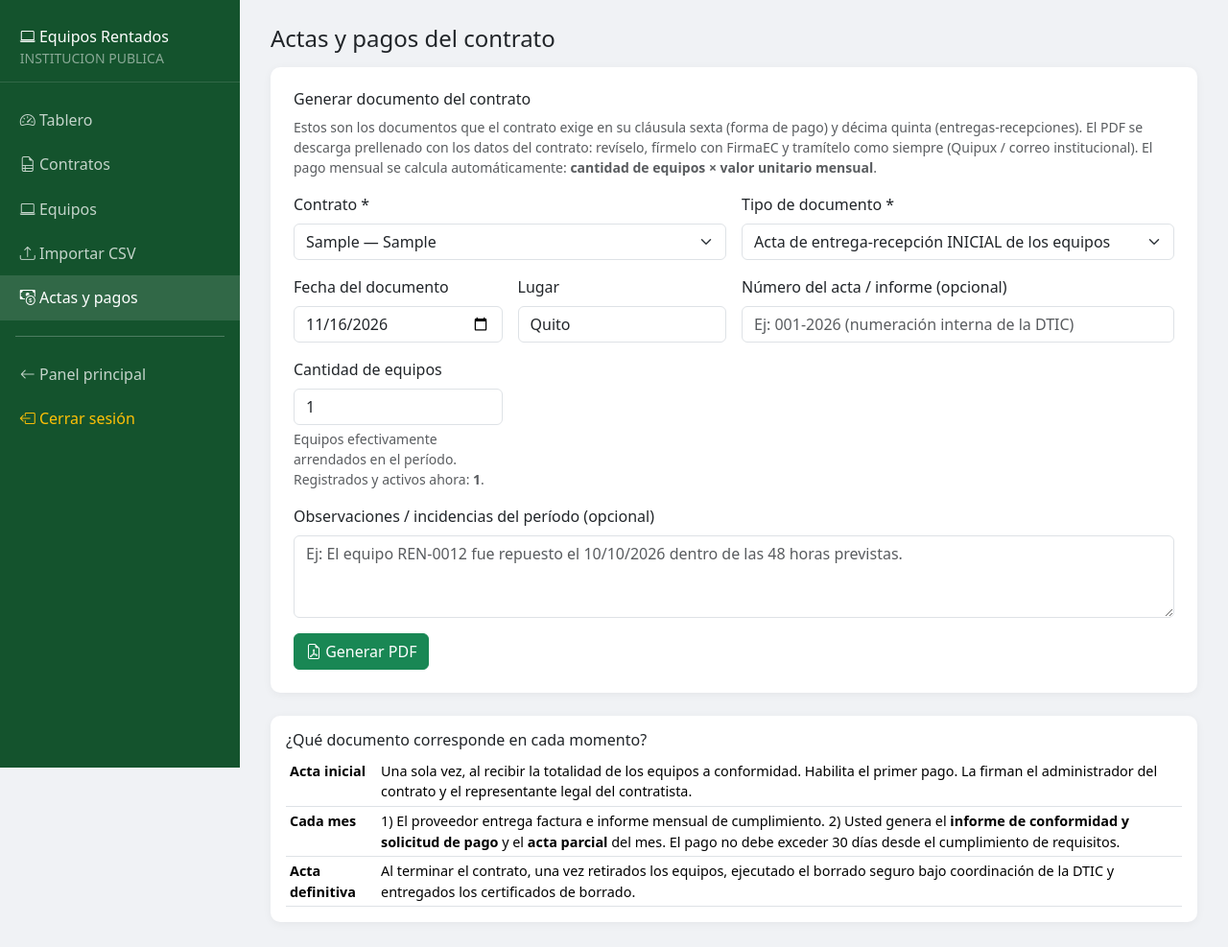
After one commit to ncuenca84/formularios, a PHP site: page /admin/eqr_pagos.php in a window 1280 px wide. The commit adds this page. Shown: the whole page at 96% size. Run offline with PHP 8.4, Linux system fonts and the light colour scheme; a user stored in the database is signed in; data comes from the database, SQL or seed files in the repository; tables that the repository leaves empty or names only in its code hold one stand-in row (values such as "Sample post").

Commit message:
feat(eqr): precargar contrato ARCONEL-005-2026 y generador de actas/informes de pago
- eqr_contratos: nuevas columnas economicas y del contratista (valor unitario,
  monto total, plazo, RUC, representante, contacto) con migracion idempotente.
- Semilla del contrato ARCONEL-005-2026 tomada del documento firmado
  (ASITECNO, 60 equipos, USD 48,88/mes, vigencia 05/09/2026-19/09/2027).
- Nueva pagina admin 'Actas y pagos': genera en PDF el acta de entrega-recepcion
  inicial, parcial mensual y definitiva, y el informe de conformidad con
  solicitud de pago (clausulas sexta y decima quinta del contrato), con el
  valor mensual calculado (equipos x valor unitario).

Co-Authored-By: Claude Fable 5 <noreply@anthropic.com>
Claude-Session: https://claude.ai/code/session_011NczRJK8wdJmAZTVbdKkp6

```diff
--- a/admin/eqr_common.php
+++ b/admin/eqr_common.php
@@ -114,6 +114,7 @@ function eqrHeader(string $titulo, string $activo = ''): void
         'contratos' => ['eqr_contratos.php', 'bi-file-earmark-ruled', 'Contratos'],
         'equipos'   => ['eqr_equipos.php', 'bi-laptop', 'Equipos'],
         'importar'  => ['eqr_importar.php', 'bi-upload', 'Importar CSV'],
+        'pagos'     => ['eqr_pagos.php', 'bi-cash-coin', 'Actas y pagos'],
     ];
     ?>
 <!DOCTYPE html>
--- /dev/null
+++ b/admin/eqr_pagos.php
@@ -0,0 +1,242 @@
+<?php
+/**
+ * Actas y pagos del contrato de arrendamiento.
+ *
+ * Genera en PDF los documentos que exige la clausula sexta y decima quinta
+ * del contrato (p. ej. ARCONEL-005-2026):
+ *   - Acta de entrega-recepcion INICIAL de los equipos (primer pago)
+ *   - Acta de entrega-recepcion PARCIAL mensual
+ *   - Acta de entrega-recepcion DEFINITIVA (cierre del contrato)
+ *   - Informe de conformidad del servicio mensual + solicitud de pago
+ *
+ * El PDF se descarga prellenado con los datos del contrato; el administrador
+ * lo revisa, lo firma con FirmaEC y lo tramita por los canales habituales.
+ */
+require __DIR__ . '/eqr_common.php';
+if (!eqrMigrado()) { header('Location: eqr_migrar.php'); exit; }
+require_once __DIR__ . '/../vendor/autoload.php';
+
+use Dompdf\Dompdf;
+use Dompdf\Options;
+
+$db = getDB();
+
+// Si el servidor aun no tiene las columnas economicas (version anterior del
+// esquema), llevar a la migracion para que las agregue con un clic.
+try {
+    $db->query("SELECT precio_unitario FROM eqr_contratos LIMIT 1");
+} catch (Throwable $e) {
+    header('Location: eqr_migrar.php');
+    exit;
+}
+
+$tiposDoc = [
+    'acta_inicial'    => 'Acta de entrega-recepción INICIAL de los equipos',
+    'acta_parcial'    => 'Acta de entrega-recepción PARCIAL (mensual)',
+    'informe_pago'    => 'Informe de conformidad del servicio y solicitud de pago (mensual)',
+    'acta_definitiva' => 'Acta de entrega-recepción DEFINITIVA (cierre del contrato)',
+];
+
+$contratos = $db->query("SELECT * FROM eqr_contratos ORDER BY activo DESC, id DESC")->fetchAll();
+
+// ------------------------------------------------------------- generar PDF
+if ($_SERVER['REQUEST_METHOD'] === 'POST') {
+    eqrCsrfVerificar();
+
+    $contratoId = (int)($_POST['contrato_id'] ?? 0);
+    $tipoDoc = (string)($_POST['tipo_doc'] ?? '');
+    $contrato = null;
+    foreach ($contratos as $c) { if ((int)$c['id'] === $contratoId) { $contrato = $c; break; } }
+
+    $errores = [];
+    if (!$contrato) { $errores[] = 'Seleccione un contrato válido.'; }
+    if (!isset($tiposDoc[$tipoDoc])) { $errores[] = 'Seleccione el tipo de documento.'; }
+
+    if (!$errores) {
+        // Cantidad de equipos: lo que escriba el admin o, si lo deja vacio,
+        // los equipos del contrato que no estan retirados.
+        $cantidad = (int)($_POST['cantidad_equipos'] ?? 0);
+        if ($cantidad <= 0) {
+            $stmt = $db->prepare("SELECT COUNT(*) FROM eqr_equipos WHERE contrato_id = ? AND estado <> 'retirado'");
+            $stmt->execute([$contratoId]);
+            $cantidad = (int)$stmt->fetchColumn();
+            if ($cantidad <= 0) { $cantidad = (int)$contrato['total_equipos']; }
+        }
+
+        $datosDoc = [
+            'tipo_doc' => $tipoDoc,
+            'titulo_doc' => $tiposDoc[$tipoDoc],
+            'fecha_doc' => ($_POST['fecha_doc'] ?? '') ?: date('Y-m-d'),
+            'lugar' => trim((string)($_POST['lugar'] ?? 'Quito')),
+            'numero_doc' => trim((string)($_POST['numero_doc'] ?? '')),
+            'periodo_desde' => (string)($_POST['periodo_desde'] ?? ''),
+            'periodo_hasta' => (string)($_POST['periodo_hasta'] ?? ''),
+            'cantidad_equipos' => $cantidad,
+            'nro_factura' => trim((string)($_POST['nro_factura'] ?? '')),
+            'sla_cumplido' => (string)($_POST['sla_cumplido'] ?? 'si'),
+            'observaciones' => trim((string)($_POST['observaciones'] ?? '')),
+        ];
+
+        $config = getAllConfig();
+        $meta = getFormularioMeta(8);
+        $logoDataUri = getLogoDataUri('logo_path');
+        $logoSecundarioDataUri = getLogoDataUri('logo_secundario_path');
+
+        $html = require __DIR__ . '/../templates/pdf_eqr_contrato_doc.php';
+
+        $options = new Options();
+        $options->set('isHtml5ParserEnabled', true);
+        $options->set('isRemoteEnabled', true);
+        $options->set('defaultFont', 'Helvetica');
+        $options->set('isFontSubsettingEnabled', true);
+        $dompdf = new Dompdf($options);
+        $dompdf->loadHtml($html);
+        $dompdf->setPaper('A4', 'portrait');
+        $dompdf->render();
+
+        eqrBitacora(null, null, 'doc_contrato_generado', [
+            'contrato' => $contrato['numero'],
+            'tipo' => $tipoDoc,
+            'periodo' => $datosDoc['periodo_desde'] . ' / ' . $datosDoc['periodo_hasta'],
+            'cantidad_equipos' => $cantidad,
+        ]);
+
+        $sufijo = $datosDoc['periodo_desde'] !== '' ? '_' . $datosDoc['periodo_desde'] : '_' . $datosDoc['fecha_doc'];
+        $nombreArchivo = strtoupper($tipoDoc) . '_' . preg_replace('/[^A-Za-z0-9\-]/', '_', $contrato['numero']) . $sufijo . '.pdf';
+        $dompdf->stream($nombreArchivo, ['Attachment' => true]);
+        exit;
+    }
+}
+
+// -------------------------------------------------------------------- vista
+$contratoActivo = null;
+foreach ($contratos as $c) { if (!empty($c['activo'])) { $contratoActivo = $c; break; } }
+$equiposActivos = 0;
+if ($contratoActivo) {
+    $stmt = $db->prepare("SELECT COUNT(*) FROM eqr_equipos WHERE contrato_id = ? AND estado <> 'retirado'");
+    $stmt->execute([(int)$contratoActivo['id']]);
+    $equiposActivos = (int)$stmt->fetchColumn();
+}
+
+eqrHeader('Actas y pagos del contrato', 'pagos');
+?>
+
+<?php if (!empty($errores)): ?>
+    <div class="alert alert-danger"><?php foreach ($errores as $er): ?><div><?= e($er) ?></div><?php endforeach; ?></div>
+<?php endif; ?>
+
+<?php if (!$contratos): ?>
+    <div class="alert alert-warning">Primero registre el contrato en
+        <a href="eqr_contratos.php">Contratos</a>.</div>
+<?php else: ?>
+
+<div class="card p-4 mb-4">
+    <h6>Generar documento del contrato</h6>
+    <p class="text-muted small mb-3">
+        Estos son los documentos que el contrato exige en su cláusula sexta (forma de pago) y décima
+        quinta (entregas-recepciones). El PDF se descarga prellenado con los datos del contrato:
+        revíselo, fírmelo con FirmaEC y tramítelo como siempre (Quipux / correo institucional).
+        El pago mensual se calcula automáticamente: <strong>cantidad de equipos × valor unitario mensual</strong>.
+    </p>
+    <form method="post">
+        <?= eqrCsrfCampo() ?>
+        <div class="row g-3">
+            <div class="col-md-6">
+                <label class="form-label">Contrato *</label>
+                <select name="contrato_id" class="form-select" required>
+                    <?php foreach ($contratos as $c): ?>
+                        <option value="<?= (int)$c['id'] ?>" <?= !empty($c['activo']) ? 'selected' : '' ?>>
+                            <?= e($c['numero']) ?> — <?= e($c['proveedor']) ?>
+                        </option>
+                    <?php endforeach; ?>
+                </select>
+            </div>
+            <div class="col-md-6">
+                <label class="form-label">Tipo de documento *</label>
+                <select name="tipo_doc" id="tipo_doc" class="form-select" required>
+                    <?php foreach ($tiposDoc as $k => $v): ?>
+                        <option value="<?= e($k) ?>"><?= e($v) ?></option>
+                    <?php endforeach; ?>
+                </select>
+            </div>
+            <div class="col-md-3">
+                <label class="form-label">Fecha del documento</label>
+                <input name="fecha_doc" type="date" class="form-control" value="<?= date('Y-m-d') ?>">
+            </div>
+            <div class="col-md-3">
+                <label class="form-label">Lugar</label>
+                <input name="lugar" class="form-control" value="Quito">
+            </div>
+            <div class="col-md-6">
+                <label class="form-label">Número del acta / informe (opcional)</label>
+                <input name="numero_doc" class="form-control" placeholder="Ej: 001-2026 (numeración interna de la DTIC)">
+            </div>
+            <div class="col-md-3 campo-periodo">
+                <label class="form-label">Período facturado: desde</label>
+                <input name="periodo_desde" type="date" class="form-control">
+            </div>
+            <div class="col-md-3 campo-periodo">
+                <label class="form-label">Período facturado: hasta</label>
+                <input name="periodo_hasta" type="date" class="form-control">
+            </div>
+            <div class="col-md-3">
+                <label class="form-label">Cantidad de equipos</label>
+                <input name="cantidad_equipos" type="number" min="0" class="form-control"
+                       value="<?= $equiposActivos ?: '' ?>" placeholder="<?= $equiposActivos ?: 60 ?>">
+                <div class="form-text">Equipos efectivamente arrendados en el período.
+                    Registrados y activos ahora: <strong><?= $equiposActivos ?></strong>.</div>
+            </div>
+            <div class="col-md-3 campo-pago">
+                <label class="form-label">N° de factura del proveedor</label>
+                <input name="nro_factura" class="form-control" placeholder="Ej: 001-001-000001234">
+            </div>
+            <div class="col-md-3 campo-pago">
+                <label class="form-label">¿Se cumplieron los niveles de servicio (SLA)?</label>
+                <select name="sla_cumplido" class="form-select">
+                    <option value="si">Sí, sin observaciones</option>
+                    <option value="con_observaciones">Sí, con observaciones (detállelas abajo)</option>
+                </select>
+            </div>
+            <div class="col-md-12">
+                <label class="form-label">Observaciones / incidencias del período (opcional)</label>
+                <textarea name="observaciones" class="form-control" rows="3"
+                          placeholder="Ej: El equipo REN-0012 fue repuesto el 10/10/2026 dentro de las 48 horas previstas."></textarea>
+            </div>
+        </div>
+        <div class="mt-3">
+            <button class="btn btn-success"><i class="bi bi-file-earmark-pdf"></i> Generar PDF</button>
+        </div>
+    </form>
+</div>
+
+<div class="card p-3">
+    <h6>¿Qué documento corresponde en cada momento?</h6>
+    <table class="table table-sm mb-0">
+        <tbody>
+        <tr><td><strong>Acta inicial</strong></td>
+            <td>Una sola vez, al recibir la totalidad de los equipos a conformidad. Habilita el primer pago.
+                La firman el administrador del contrato y el representante legal del contratista.</td></tr>
+        <tr><td><strong>Cada mes</strong></td>
+            <td>1) El proveedor entrega factura e informe mensual de cumplimiento. 2) Usted genera el
+                <strong>informe de conformidad y solicitud de pago</strong> y el <strong>acta parcial</strong>
+                del mes. El pago no debe exceder 30 días desde el cumplimiento de requisitos.</td></tr>
+        <tr><td><strong>Acta definitiva</strong></td>
+            <td>Al terminar el contrato, una vez retirados los equipos, ejecutado el borrado seguro
+                bajo coordinación de la DTIC y entregados los certificados de borrado.</td></tr>
+        </tbody>
+    </table>
+</div>
+
+<script>
+// Muestra los campos de factura/SLA solo cuando aplican
+document.getElementById('tipo_doc').addEventListener('change', function () {
+    var esPago = this.value === 'informe_pago';
+    var esPeriodo = this.value === 'informe_pago' || this.value === 'acta_parcial';
+    document.querySelectorAll('.campo-pago').forEach(function (el) { el.style.display = esPago ? '' : 'none'; });
+    document.querySelectorAll('.campo-periodo').forEach(function (el) { el.style.display = esPeriodo ? '' : 'none'; });
+});
+document.getElementById('tipo_doc').dispatchEvent(new Event('change'));
+</script>
+
+<?php endif; ?>
+<?php eqrFooter();
--- a/config/eqr_schema.php
+++ b/config/eqr_schema.php
@@ -29,6 +29,14 @@ function eqrMigrar(PDO $db): array
                 admin_cargo VARCHAR(255) NOT NULL DEFAULT '',
                 admin_correo VARCHAR(255) NOT NULL DEFAULT '',
                 admin_calidad VARCHAR(255) NOT NULL DEFAULT 'Custodio Administrativo / Servidor autorizado DTIC',
+                precio_unitario DECIMAL(10,2) NOT NULL DEFAULT 0,
+                valor_total DECIMAL(12,2) NOT NULL DEFAULT 0,
+                plazo_dias INT NOT NULL DEFAULT 0,
+                contratista_ruc VARCHAR(13) NOT NULL DEFAULT '',
+                contratista_representante VARCHAR(255) NOT NULL DEFAULT '',
+                contratista_correo VARCHAR(255) NOT NULL DEFAULT '',
+                contratista_telefono VARCHAR(50) NOT NULL DEFAULT '',
+                contratista_direccion VARCHAR(255) NOT NULL DEFAULT '',
                 texto_compromisos MEDIUMTEXT NULL,
                 texto_consideraciones MEDIUMTEXT NULL,
                 texto_aceptacion MEDIUMTEXT NULL,
@@ -201,6 +209,68 @@ function eqrMigrar(PDO $db): array
         $log[] = "Tabla $nombre verificada/creada.";
     }
 
+    // Columnas agregadas despues de la primera version (idempotente: solo si faltan)
+    $columnasNuevas = [
+        ['eqr_contratos', 'precio_unitario', "DECIMAL(10,2) NOT NULL DEFAULT 0"],
+        ['eqr_contratos', 'valor_total', "DECIMAL(12,2) NOT NULL DEFAULT 0"],
+        ['eqr_contratos', 'plazo_dias', "INT NOT NULL DEFAULT 0"],
+        ['eqr_contratos', 'contratista_ruc', "VARCHAR(13) NOT NULL DEFAULT ''"],
+        ['eqr_contratos', 'contratista_representante', "VARCHAR(255) NOT NULL DEFAULT ''"],
+        ['eqr_contratos', 'contratista_correo', "VARCHAR(255) NOT NULL DEFAULT ''"],
+        ['eqr_contratos', 'contratista_telefono', "VARCHAR(50) NOT NULL DEFAULT ''"],
+        ['eqr_contratos', 'contratista_direccion', "VARCHAR(255) NOT NULL DEFAULT ''"],
+    ];
+    $stmtCol = $db->prepare("SELECT COUNT(*) FROM information_schema.COLUMNS
+                             WHERE TABLE_SCHEMA = DATABASE() AND TABLE_NAME = ? AND COLUMN_NAME = ?");
+    foreach ($columnasNuevas as [$tabla, $col, $def]) {
+        $stmtCol->execute([$tabla, $col]);
+        if ((int)$stmtCol->fetchColumn() === 0) {
+            $db->exec("ALTER TABLE $tabla ADD COLUMN $col $def");
+            $log[] = "Columna $tabla.$col agregada.";
+        }
+    }
+
+    // Contrato real ARCONEL-005-2026 precargado desde el documento firmado.
+    // INSERT IGNORE: si ya existe un contrato con ese numero no se toca nada.
+    $textos = require __DIR__ . '/eqr_textos_default.php';
+    $stmtC = $db->prepare("INSERT IGNORE INTO eqr_contratos
+        (numero, proceso, objeto, proveedor, fecha_inicio, fecha_fin, total_equipos,
+         precio_unitario, valor_total, plazo_dias,
+         contratista_ruc, contratista_representante, contratista_correo, contratista_telefono, contratista_direccion,
+         admin_nombre, admin_cedula, admin_cargo, admin_correo, admin_calidad,
+         texto_compromisos, texto_consideraciones, texto_aceptacion, activo)
+        VALUES (?, ?, ?, ?, ?, ?, ?, ?, ?, ?, ?, ?, ?, ?, ?, ?, ?, ?, ?, ?, ?, ?, ?, 1)");
+    $stmtC->execute([
+        'ARCONEL-005-2026',
+        'SIE-ARCONEL-2026-003',
+        'ARRENDAMIENTO DE EQUIPOS DE CÓMPUTO',
+        'ASITECNO ASESORIA EN SERVICIOS DE INTERNET Y TECNOLOGIA CIA. LTDA.',
+        '2026-09-05',   // dia siguiente a la suscripcion (ultima firma electronica: 04/09/2026)
+        '2027-09-19',   // 380 dias de plazo contractual
+        60,
+        48.88,          // valor unitario mensual por equipo (tabla de cantidades y precios)
+        35193.60,       // monto maximo del contrato sin IVA
+        380,
+        '1792076226001',
+        'Milton Estuardo Espinosa Toapanta',
+        'asitecno.info@gmail.com',
+        '0983199389',
+        'Checa N151 y Juan Salinas, C.P. 170312, Quito, Pichincha',
+        'Verónica Lucía Chamorro Alvarado',
+        '1719366757',
+        'Directora de Tecnologías de la Información y Comunicación',
+        'veronica.chamorro@arconel.gob.ec',
+        'Administradora del Contrato / Custodio Administrativo',
+        $textos['compromisos'],
+        $textos['consideraciones'],
+        $textos['aceptacion'],
+    ]);
+    if ($stmtC->rowCount() > 0) {
+        $log[] = 'Contrato ARCONEL-005-2026 precargado con los datos del documento firmado.';
+    } else {
+        $log[] = 'Contrato ARCONEL-005-2026 ya existía (no se modificó).';
+    }
+
     // Encabezado institucional para las actas del modulo (fila 8, editable en admin)
     $stmt = $db->prepare("INSERT IGNORE INTO formularios_meta
         (formulario_id, codigo_doc, version, nro_acta, fecha_aprobacion, titulo_encabezado)
```
Also changed, not shown: admin/eqr_contratos.php (+49 -0 lines), templates/pdf_eqr_contrato_doc.php (added, +238 -0 lines).
